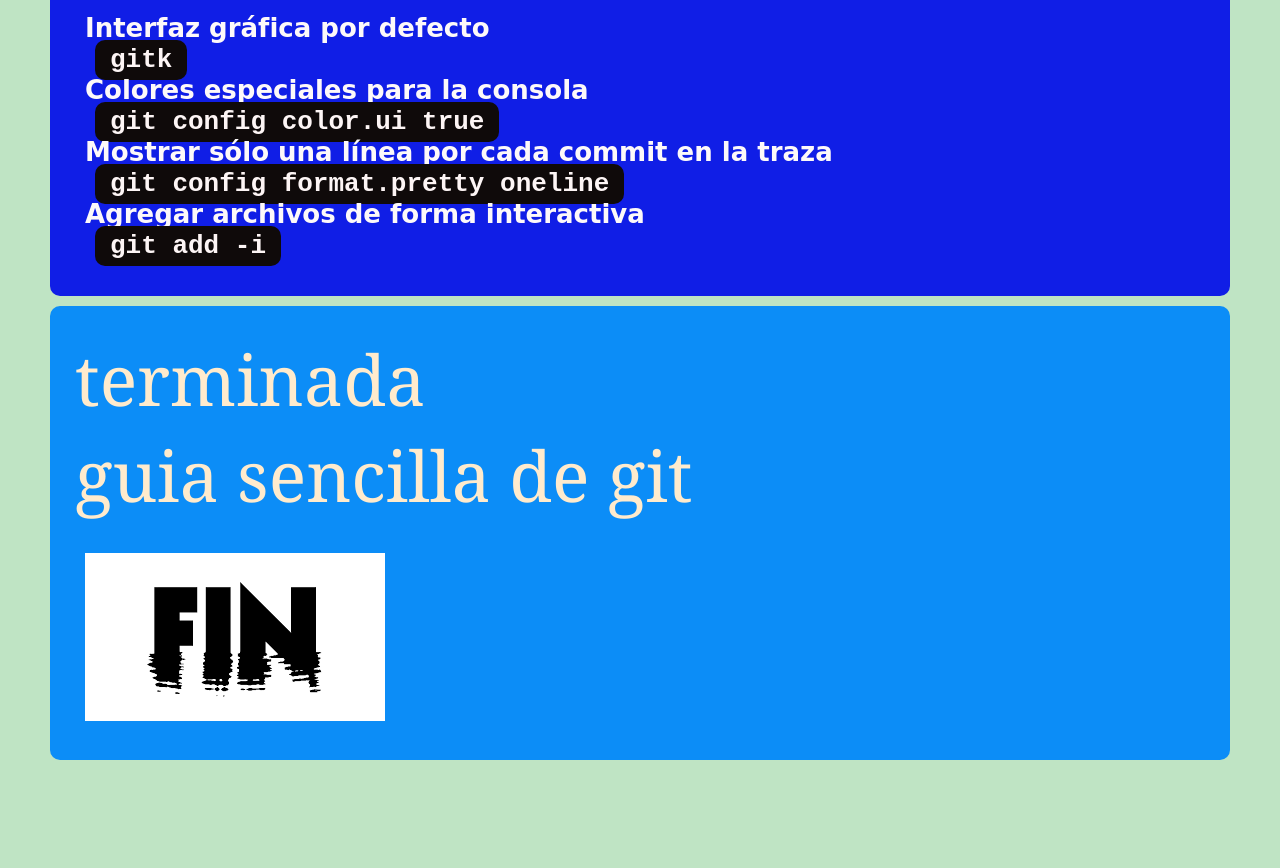
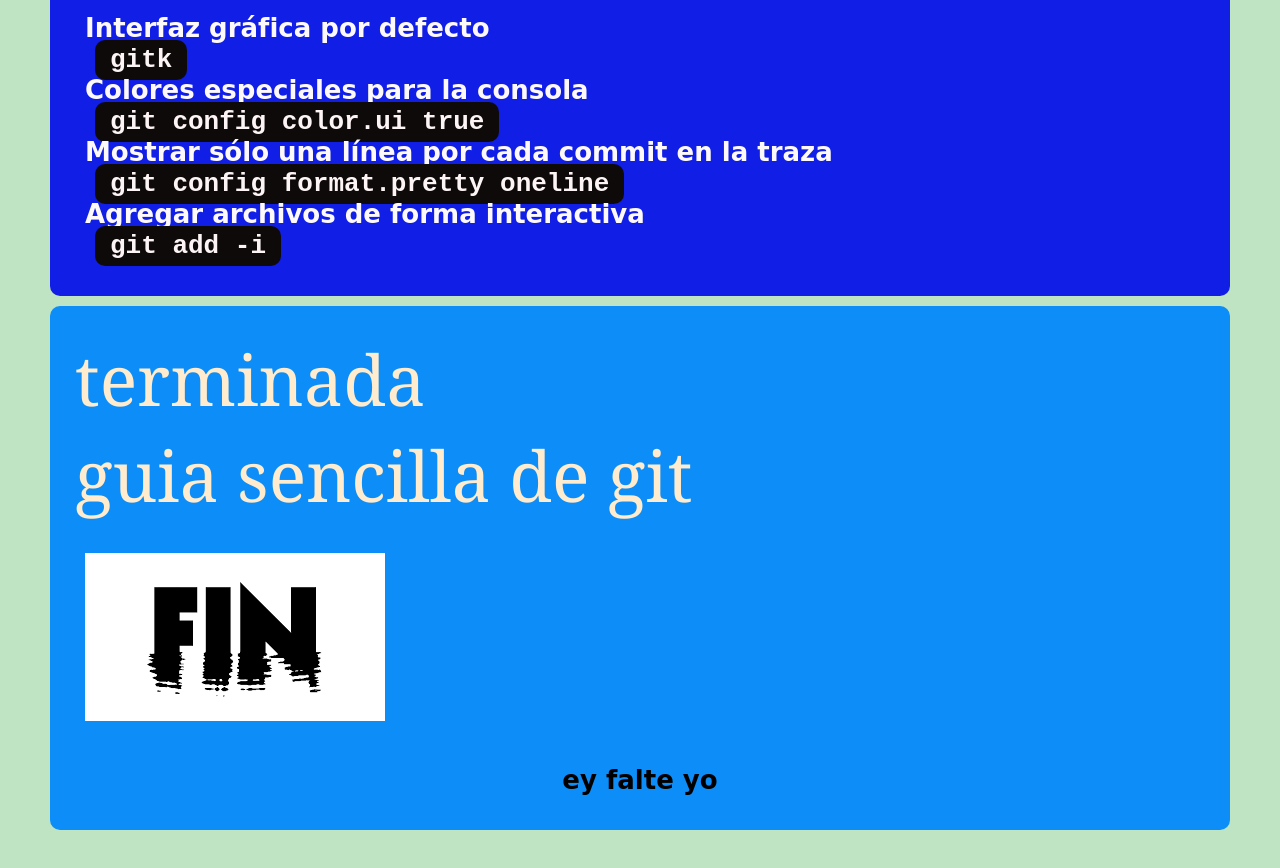
Before and after one commit to orlando1014/GUIA-SENA-GIT, a plain HTML site: page index.html in a window 1280 px wide. Shown: the part 6122-6990 px from the top of the page. Before the commit the page ends 6932 px from the top, so only its background shows below. Drawn offline with Linux system fonts and the light colour scheme.

Commit message:
¡¡¡¡Ey falte yogit add .!

```diff
--- a/index.html
+++ b/index.html
@@ -147,7 +147,9 @@
                 <div id="ot4"class="section">
                         <h1 id="REF">Terminada <br> Guia Sencilla De Git  </h1>
                         <img src="img/FIN.png">
+                        <h2 align=center>ey falte yo</h2>
                 </div>
+
 
 </body>
 </html>
```
